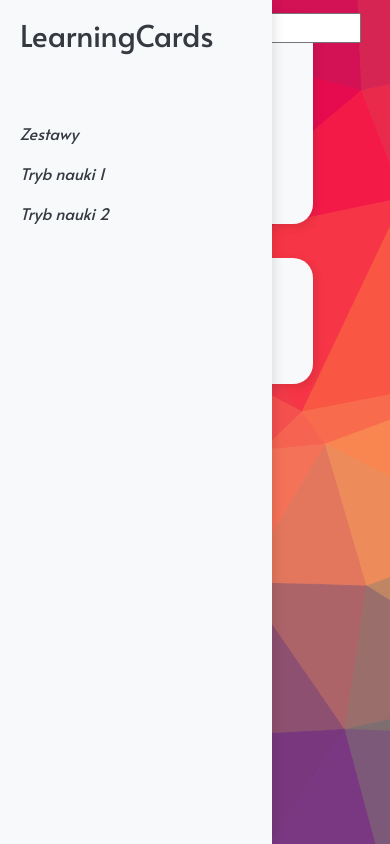
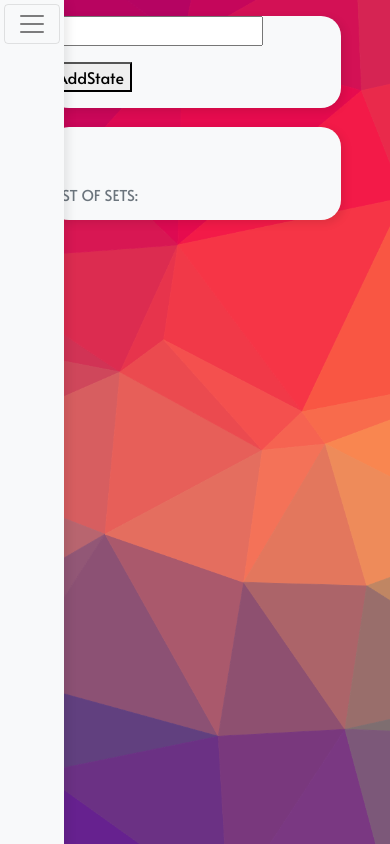
Before and after one commit to KamilKrol5/learning-cards, a React (Create React App) app in the folder front/: page / in a window 390 px wide. Built offline with nearby package versions, Linux system fonts and the light colour scheme.

Commit message:
some responsive design on dashboard

```diff
--- a/front/src/components/common/navbar/NavBarUser.js
+++ b/front/src/components/common/navbar/NavBarUser.js
@@ -5,7 +5,9 @@ import './navbaruser.css'
 class NavBarUser extends Component {
     render() {
         return (
-                <div className="container-fluid bg-light h-100 p-1" id="sidebar">
+                <nav className="navbar navbar-light bg-light navbar-expand-md h-100 p-1 m-sidebar">
+                    <button className="navbar-toggler navbar-light" type="button" data-toggle="collapse" data-target="#mainmenu"><span className="navbar-toggler-icon float-left"></span></button>
+                    <div className="collapse navbar-collapse m-sidebar bg-light" id="mainmenu">
                     <Link className="m-nav-logo text-dark nav-link mb-5" to="/">LearningCards</Link>
                     <ul className="nav flex-column bg-white mb-0">
                         <li className="nav-item">
@@ -18,7 +20,8 @@ class NavBarUser extends Component {
                             <Link className="nav-link text-dark font-italic bg-light" to="/">Tryb nauki 2</Link>
                         </li>
                     </ul>
-                </div>
+                    </div>
+                </nav>
         );
     }
 }
--- a/front/src/components/common/navbar/navbaruser.css
+++ b/front/src/components/common/navbar/navbaruser.css
@@ -1,25 +1,21 @@
-#sidebar{
-    min-width: 17rem;
-    width: 17rem;
+.m-sidebar{
+    width: fit-content;
     position: fixed;
+    height: 100%;
     top: 0;
     left: 0;
     box-shadow: 3px 3px 10px rgba(0, 0, 0, 0.1);
     transition: all 0.4s;
-}
-
-.m-navbar {
-    position: fixed;
-    width: 100%;
     display: flex;
-    flex-wrap: wrap;
-    align-items: center;
-    justify-content: center;
+    flex-direction: column;
+    justify-content: flex-start;
+    align-items: stretch;
 }
 
 .m-nav-link {
     margin: 5px;
     padding: 10px;
+    width: 100%;
     display: inline-block;
     color: black;
     text-decoration: none;
--- a/front/src/components/pages/Dashboard/Dashboard.js
+++ b/front/src/components/pages/Dashboard/Dashboard.js
@@ -30,14 +30,14 @@ class Dashboard extends Component {
                     <NavBarUser></NavBarUser>
                 </div>
                 <div  className="flex-column w-100" id="dashDiv">
-                    <div className="bg-light w-50 h-25" id="createSet">
+                    <div className="bg-light" id="createSet">
 
                         <form onSubmit={(e) => {this.addState(e)}}>
                             <p><input ref={(input) => {this.newSet = input}} type="text" /></p>
                             <p><button>AddState</button></p>
                         </form>
                     </div>
-                    <div className="bg-light w-50" id="reviewSets">
+                    <div className="bg-light" id="reviewSets">
                         <h5 className="text-uppercase text-muted mb-0 card-title">List of sets: </h5>
                         <ul>
                             {this.state.sets.map(item => (
--- a/front/src/components/pages/Dashboard/dashboard.css
+++ b/front/src/components/pages/Dashboard/dashboard.css
@@ -5,22 +5,29 @@
     display: flex;
     flex-direction: row;
 }
-#navdiv{
-    width: 17%;
+#navDiv{
+
+}
+#dashDiv{
+    display: flex;
+    flex-direction: column;
+    align-items: center;
 }
 #createSet{
     border-radius: 20px;
     box-shadow: 3px 3px 10px rgba(0, 0, 0, 0.1);
     margin-top: 4%;
-    margin-left: 27%;
+    width: 75%;
+    align-self: center;
 }
 #reviewSets{
+    width: 75%;
     border-radius: 20px;
     box-shadow: 3px 3px 10px rgba(0, 0, 0, 0.1);
-    margin-top: 6%;
-    margin-left: 27%;
     height: fit-content;
-    min-height: 15vh;
+    margin-top: 5%;
+    max-height: 40vh;
+    overflow-y: scroll;
 }
 #reviewSets h5{
     margin-left:1%;
```
